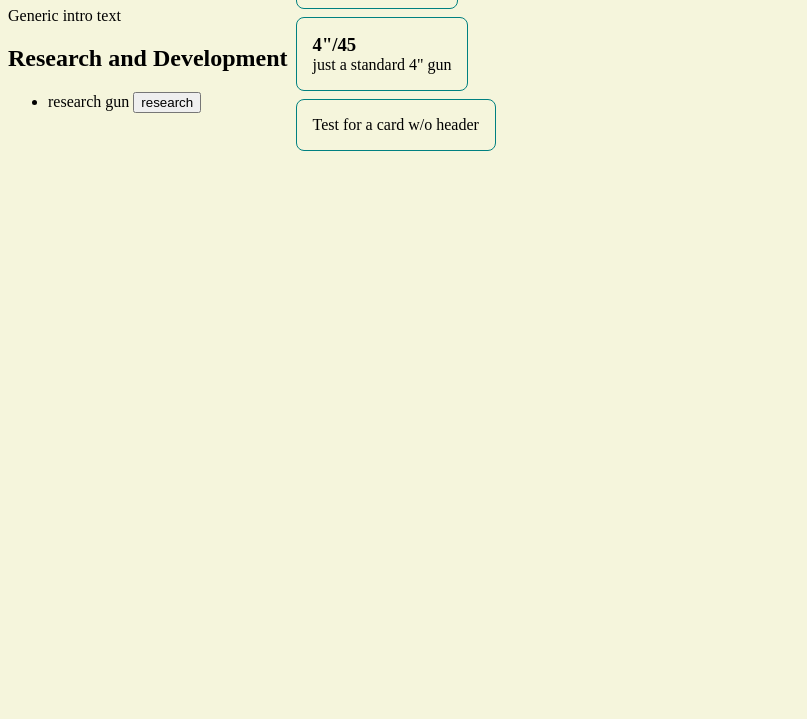
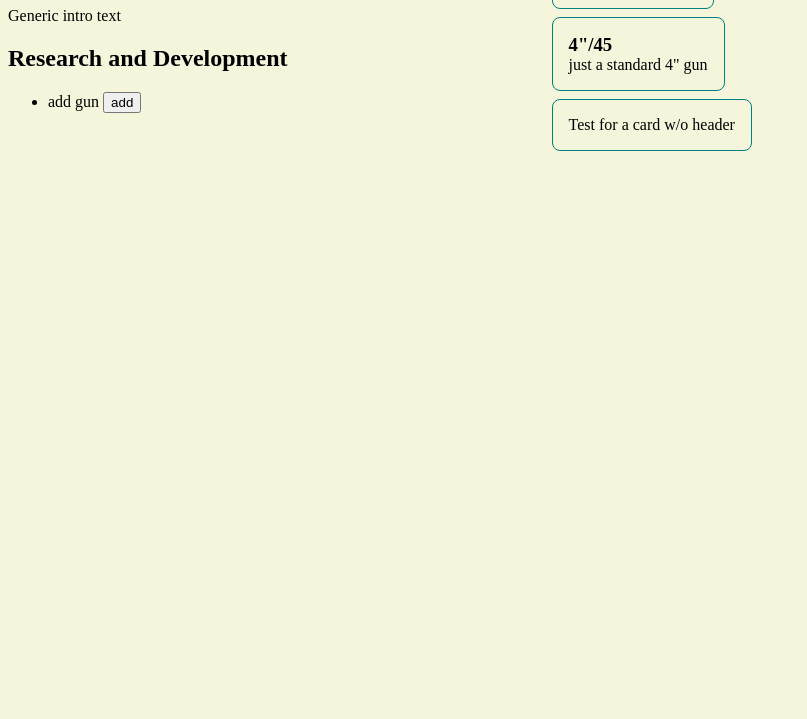
Before and after one commit to DrTrifonius/military-industry-tycoon, a plain HTML site: page index.html in a window 1280 px wide. Shown: the part 81-800 px from the top of the page, without its empty margins (0-807 px from the left). Drawn offline with Linux system fonts and the light colour scheme.

Commit message:
refactoring

```diff
--- /dev/null
+++ b/guns/list/gunList.html
@@ -0,0 +1,8 @@
+<body>
+	<div id="gun_list">
+		<div class="card">
+			<h3 class="card-header">5"/45 gun</h3>
+			<p class="card-body">Standard 5 inch gun</p>
+		</div>
+	</div>
+</body>
--- /dev/null
+++ b/guns/list/gunList.js
@@ -0,0 +1,12 @@
+import { getComponent } from "/structural/Component.js";
+
+
+
+export async function initGunList(compRoot = undefined){
+	const list = await getComponent("/guns/list/gunList.html")
+
+	if (compRoot) {
+		compRoot.appendChild(list);
+	}
+	return list;
+}
--- a/index.html
+++ b/index.html
@@ -9,13 +9,9 @@
 
 	<body>
 		<div class="row">
-			<div class="column" id="overview">
+			<div class="column" id="left_pane">
 			</div>
-			<div id="gunList" class="column-double">
-				<div class="card">
-					<h3 class="card-header">5"/45 gun</h3>
-					<p class="card-body">Standard 5 inch gun</p>
-				</div>
+			<div id="right_pane" class="column-double">
 			</div>
 		</div>
 	</body>
--- a/main.js
+++ b/main.js
@@ -2,7 +2,8 @@ import "/js/dev.js";
 import start_pos from "./js/start_pos.js";
 import * as templater from "./js/templater.js";
 import { initSave } from "./js/persistence.js";
-import { getOverview } from "./overview/overview.js";
+import { initOverview } from "./overview/overview.js";
+import { initGunList } from "./guns/list/gunList.js";
 initSave();
 log("loading main.js");
 
@@ -12,11 +13,10 @@ window.research = function (topic) {
 
 log(start_pos);
 
+
+await initOverview(document.querySelector("#left_pane"))
+await initGunList(document.querySelector("#right_pane"))
 start_pos.guns.forEach((gun) => {
 	const gunCard = templater.createCard(gun.name, gun.description);
-	document.querySelector("#gunList").appendChild(gunCard);
+	document.querySelector("#gun_list").appendChild(gunCard);
 });
-
-await getOverview(document.querySelector("#overview"))
-
-document.querySelector("test")
--- a/overview/overview.html
+++ b/overview/overview.html
@@ -1,10 +1,10 @@
 <body>
-	<div>
+	<div >
 		<h1>Military Complex</h1>
 		<p>Generic intro text</p>
 		<h2>Research and Development</h2>
 		<ul>
-			<li>research gun <button class="research" data-restype="gun">research</button></li>
+			<li>add gun <button class="research" data-research_type="gun">add</button></li>
 		</ul>
 	</div>
 </body>
--- a/overview/overview.js
+++ b/overview/overview.js
@@ -1,19 +1,19 @@
 import { getComponent } from "/structural/Component.js";
-
-
 
 /**
  *
  * @param {element} compRoot
  * @returns {element}
  */
-export async function getOverview(compRoot) {
+export async function initOverview(compRoot = undefined) {
 	const overview = await getComponent("/overview/overview.html");
-	compRoot.replaceWith(overview);
 	overview.querySelectorAll(".research").forEach((element) => {
-		element.addEventListener("click", function(e){
-			log(`research ${e.currentTarget.dataset["research-type"]}`);
+		element.addEventListener("click", function (e) {
+			log(`research ${e.currentTarget.dataset.research_type}`);
 		});
 	});
+	if (compRoot) {
+		compRoot.appendChild(overview);
+	}
 	return overview;
 }
```
Also changed, not shown: guns/form/gunResearchForm.html (added), guns/form/gunResearchForm.js (added).
